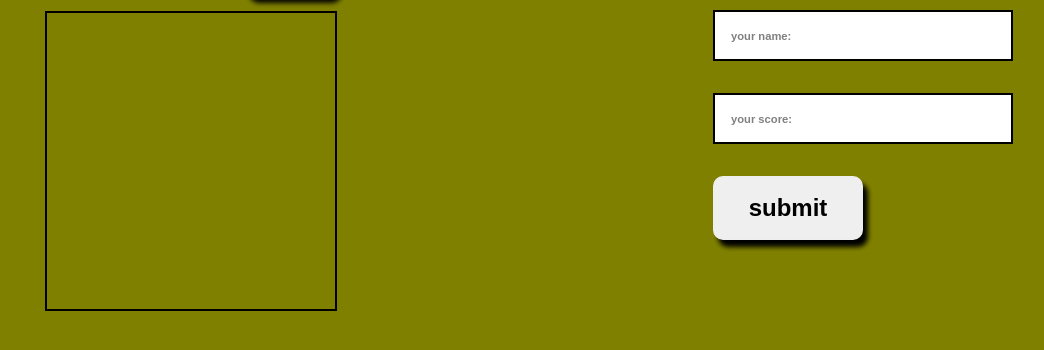
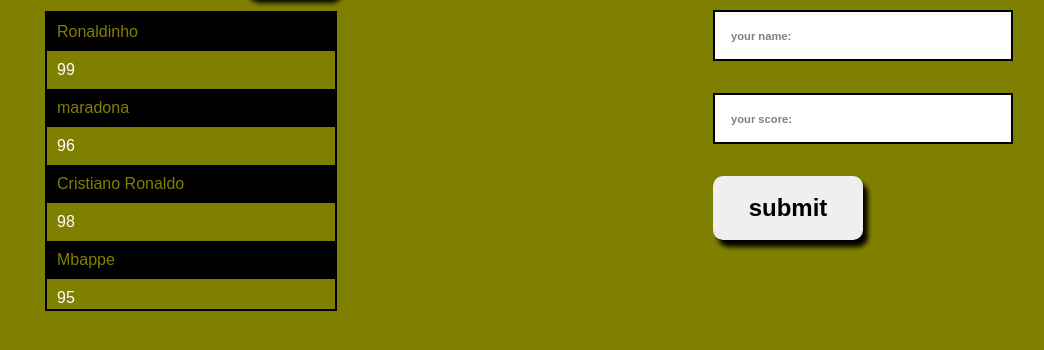
Before and after one commit to Arturgouveia1970/leaderboard, a website built with webpack: page src/index.html in a window 1280 px wide. Shown: the part 162-512 px from the top of the page, without its empty margins (19-1063 px from the left). Built offline with nearby package versions, Linux system fonts and the light colour scheme; a web font is replaced by a local one.

Commit message:
added list

```diff
--- a/src/index.html
+++ b/src/index.html
@@ -19,6 +19,14 @@
           <button type="button" class="refresh-button">Refresh</button>
         </div>
         <ul class="score-table">
+          <li>Ronaldinho</li>
+          <li>99</li>
+          <li>maradona</li>
+          <li>96</li>
+          <li>Cristiano Ronaldo</li>
+          <li>98</li>
+          <li>Mbappe</li>
+          <li>95</li>
 
         </ul>
       </section>
```
